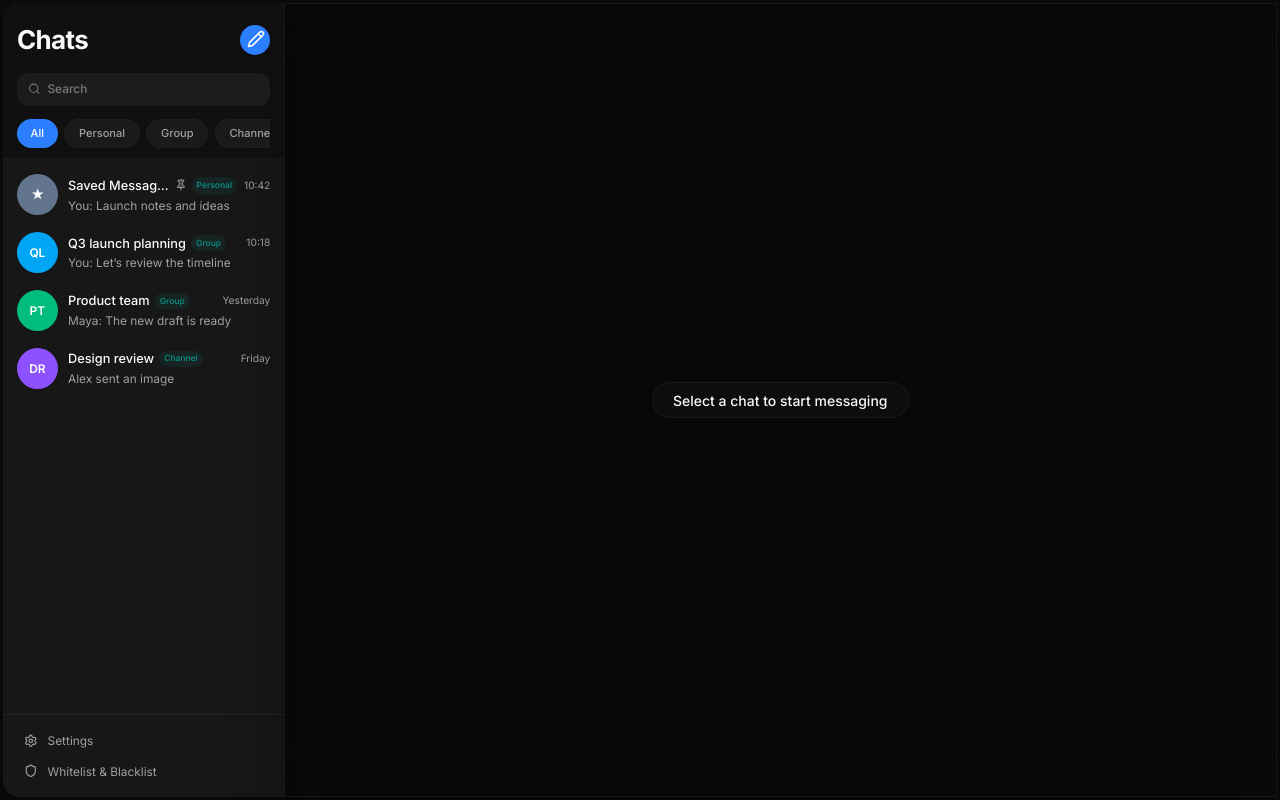
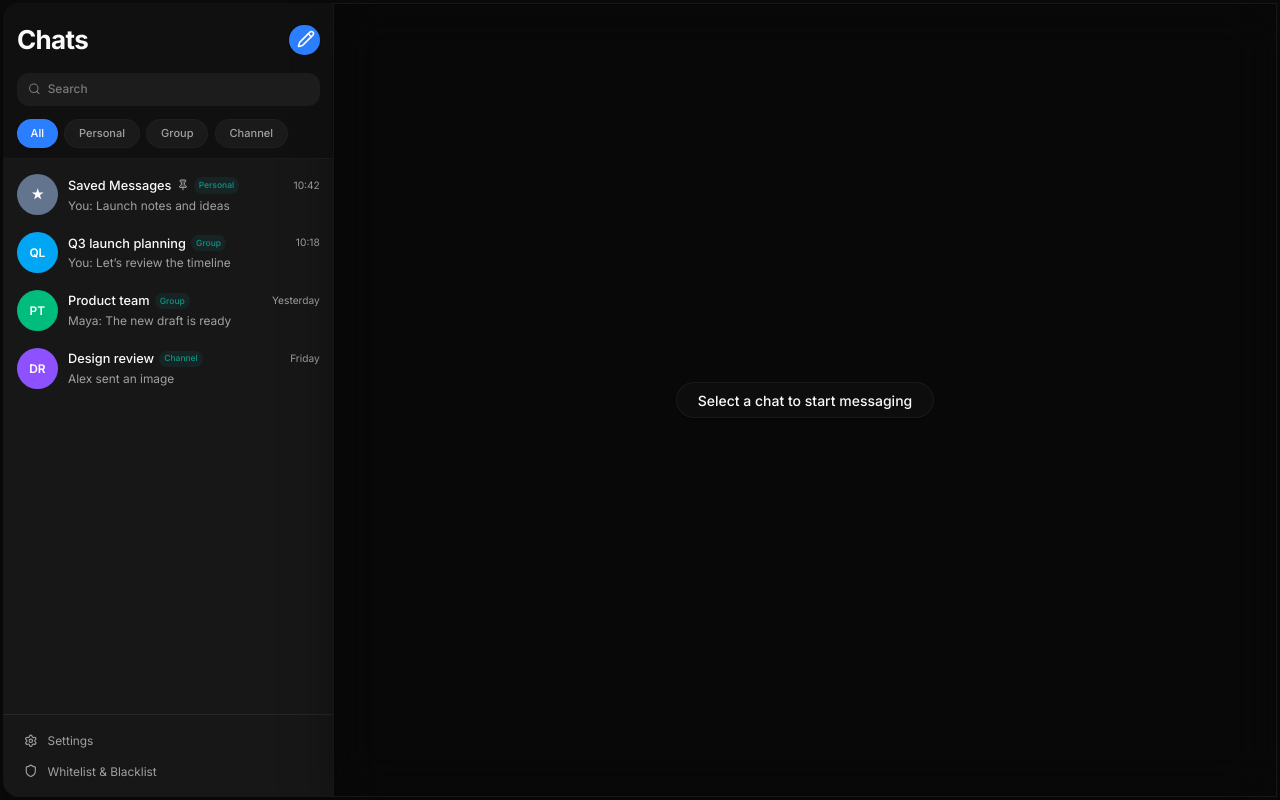
Before and after one commit to pphatdev/telegram-bot, a Next.js app: page / in a window 1280 px wide. Built offline with nearby package versions, Linux system fonts and the light colour scheme; a web font is replaced by a local one.

Commit message:
feat: implement responsive chat sidebar with search, filtering, and resizable layout components

```diff
--- a/src/app/page.tsx
+++ b/src/app/page.tsx
@@ -11,6 +11,7 @@ export default function ChatPage() {
   const [mobileView, setMobileView] = useState<'sidebar' | 'chat'>('sidebar');
   const [activeChatId, setActiveChatId] = useState<number | null>(null);
   const [showProfile, setShowProfile] = useState(false);
+  const [sidebarWidth, setSidebarWidth] = useState(330);
   const [innerSearchQuery, setInnerSearchQuery] = useState('');
   const [isSearchOpen, setIsSearchOpen] = useState(false);
   const [replyTo, setReplyTo] = useState<{ author: string; text: string } | null>(null);
@@ -37,6 +38,19 @@ export default function ChatPage() {
     return () => window.removeEventListener('keydown', handleKeyDown);
   }, [activeChatId, showProfile]);
 
+  useEffect(() => {
+    if (!showProfile) return;
+    const checkWidth = () => {
+      // 375 (min chat width) + 350 (profile width) = 725
+      if (window.innerWidth < sidebarWidth + 725) {
+        setShowProfile(false);
+      }
+    };
+    checkWidth();
+    window.addEventListener('resize', checkWidth);
+    return () => window.removeEventListener('resize', checkWidth);
+  }, [sidebarWidth, showProfile]);
+
   return (
     <main className="flex h-screen bg-background p-1">
       <ChatSidebar
@@ -44,10 +58,12 @@ export default function ChatPage() {
         setMobileView={setMobileView}
         activeChatId={activeChatId}
         setActiveChatId={setActiveChatId}
+        sidebarWidth={sidebarWidth}
+        setSidebarWidth={setSidebarWidth}
       />
 
       {activeChatId === null ? (
-        <section className={`glass min-w-0 flex-1 flex-col overflow-hidden bg-chat-pattern ${mobileView === 'chat' ? 'flex animate-in fade-in slide-in-from-right-8 lg:animate-none duration-300' : 'hidden lg:flex'}`}>
+        <section className={`glass min-w-[375px] flex-1 flex-col overflow-hidden bg-chat-pattern ${mobileView === 'chat' ? 'flex animate-in fade-in slide-in-from-right-8 lg:animate-none duration-300' : 'hidden lg:flex'}`}>
           <div className="flex flex-1 items-center justify-center">
             <div className="bg-card/40 backdrop-blur-md rounded-full px-6 py-2 text-[14px] font-medium text-foreground shadow-sm border border-white/5">
               Select a chat to start messaging
@@ -56,7 +72,7 @@ export default function ChatPage() {
         </section>
       ) : (
         <>
-          <section className={`glass min-w-0 flex-1 flex-col overflow-hidden bg-chat-pattern ${mobileView === 'chat' && !showProfile ? 'flex animate-in fade-in slide-in-from-right-8 lg:animate-none duration-300' : 'hidden lg:flex'}`}>
+          <section className={`glass min-w-[375px] flex-1 flex-col overflow-hidden bg-chat-pattern ${mobileView === 'chat' && !showProfile ? 'flex animate-in fade-in slide-in-from-right-8 lg:animate-none duration-300' : 'hidden lg:flex'}`}>
             <ChatHeader
               setMobileView={setMobileView}
               closeChat={() => {
@@ -72,7 +88,7 @@ export default function ChatPage() {
               setIsSearchOpen={setIsSearchOpen}
             />
 
-        <div className="mx-auto flex w-full max-w-4xl flex-1 flex-col overflow-hidden px-3 sm:px-8">
+        <div className="mx-auto flex w-full max-w-4xl min-w-[375px] flex-1 flex-col overflow-hidden px-3 sm:px-8">
           <div className="flex-1 overflow-y-auto py-6">
             <div className="mx-auto mb-5 w-fit rounded-full bg-card/90 px-3 py-1 text-xs text-muted-foreground shadow-sm">
               Today, August 18
--- a/src/features/chats/components/chat-header.tsx
+++ b/src/features/chats/components/chat-header.tsx
@@ -12,7 +12,7 @@ interface ChatHeaderProps {
 
 export function ChatHeader({ setMobileView, closeChat, onProfileClick, innerSearchQuery, setInnerSearchQuery, isSearchOpen, setIsSearchOpen }: ChatHeaderProps) {
   return (
-    <header className="flex h-17 items-center gap-3 border-b border-border bg-card px-4 shadow-sm sm:px-7 overflow-hidden">
+    <header className="flex h-17 min-w-[375px] items-center gap-3 border-b border-border bg-card px-4 shadow-sm sm:px-7 overflow-hidden">
       <button onClick={() => { setMobileView('sidebar'); if (closeChat) closeChat(); }} aria-label="Back to chats" className="rounded-full p-2 text-muted-foreground hover:bg-accent shrink-0">
         <ArrowLeft className="w-5 h-5" />
       </button>
--- a/src/features/chats/components/chat-sidebar.tsx
+++ b/src/features/chats/components/chat-sidebar.tsx
@@ -9,6 +9,8 @@ interface ChatSidebarProps {
   setMobileView: (view: 'sidebar' | 'chat') => void;
   activeChatId: number | null;
   setActiveChatId: (id: number) => void;
+  sidebarWidth: number;
+  setSidebarWidth: (width: number) => void;
 }
 
 type ChatType = 'All' | 'Personal' | 'Group' | 'Channel';
@@ -20,7 +22,7 @@ const INITIAL_CHATS = [
   { id: 4, name: 'Design review', type: 'Channel', time: 'Friday', message: 'Alex sent an image', avatarText: 'DR', avatarColor: 'bg-violet-500', pinned: false },
 ];
 
-export function ChatSidebar({ mobileView, setMobileView, activeChatId, setActiveChatId }: ChatSidebarProps) {
+export function ChatSidebar({ mobileView, setMobileView, activeChatId, setActiveChatId, sidebarWidth, setSidebarWidth }: ChatSidebarProps) {
   const [chats, setChats] = useState(INITIAL_CHATS);
   const [activeTab, setActiveTab] = useState<ChatType>('All');
   const [searchQuery, setSearchQuery] = useState('');
@@ -29,6 +31,28 @@ export function ChatSidebar({ mobileView, setMobileView, activeChatId, setActive
   const [font, setFont] = useState<'inter' | 'geist' | 'kantumruy' | 'opensans' | 'sans-serif'>('inter');
   const [scale, setScale] = useState<number>(100);
   const [contextMenu, setContextMenu] = useState<{ x: number; y: number; chatId: number } | null>(null);
+
+  const [isResizing, setIsResizing] = useState(false);
+
+  useEffect(() => {
+    if (!isResizing) return;
+    const handleMouseMove = (e: MouseEvent) => {
+      const newWidth = Math.min(Math.max(e.clientX, 280), 600);
+      setSidebarWidth(newWidth);
+    };
+    const handleMouseUp = () => {
+      setIsResizing(false);
+      document.body.style.cursor = 'default';
+    };
+    document.addEventListener('mousemove', handleMouseMove);
+    document.addEventListener('mouseup', handleMouseUp);
+    document.body.style.cursor = 'col-resize';
+    return () => {
+      document.removeEventListener('mousemove', handleMouseMove);
+      document.removeEventListener('mouseup', handleMouseUp);
+      document.body.style.cursor = 'default';
+    };
+  }, [isResizing]);
 
   useEffect(() => {
     const handleClick = () => setContextMenu(null);
@@ -85,7 +109,14 @@ export function ChatSidebar({ mobileView, setMobileView, activeChatId, setActive
   };
 
   return (
-    <aside className={`w-full lg:w-82.5 flex-col overflow-hidden lg:rounded-r-none rounded-[16px]  border-white/50 bg-sidebar shadow-xl ${mobileView === 'sidebar' ? 'flex animate-in fade-in slide-in-from-left-8 lg:animate-none duration-300' : 'hidden lg:flex'}`}>
+    <aside
+      className={`relative shrink-0 w-full lg:w-[var(--sidebar-width)] flex-col overflow-hidden lg:rounded-r-none rounded-[16px] border-white/50 bg-sidebar shadow-xl ${mobileView === 'sidebar' ? 'flex animate-in fade-in slide-in-from-left-8 lg:animate-none duration-300' : 'hidden lg:flex'}`}
+      style={{ '--sidebar-width': `${sidebarWidth}px` } as React.CSSProperties}
+    >
+      <div
+        className="hidden lg:block absolute top-0 bottom-0 right-0 w-1 cursor-col-resize hover:bg-primary/50 active:bg-primary transition-colors z-[60]"
+        onMouseDown={(e) => { e.preventDefault(); setIsResizing(true); }}
+      />
       <div className="flex flex-col gap-4 px-4 pt-5 pb-2 border-b border-border/50 bg-background/50 backdrop-blur-xl sticky top-0 z-10">
         <div className="flex items-center justify-between">
           <div className="flex items-center gap-3">
```
